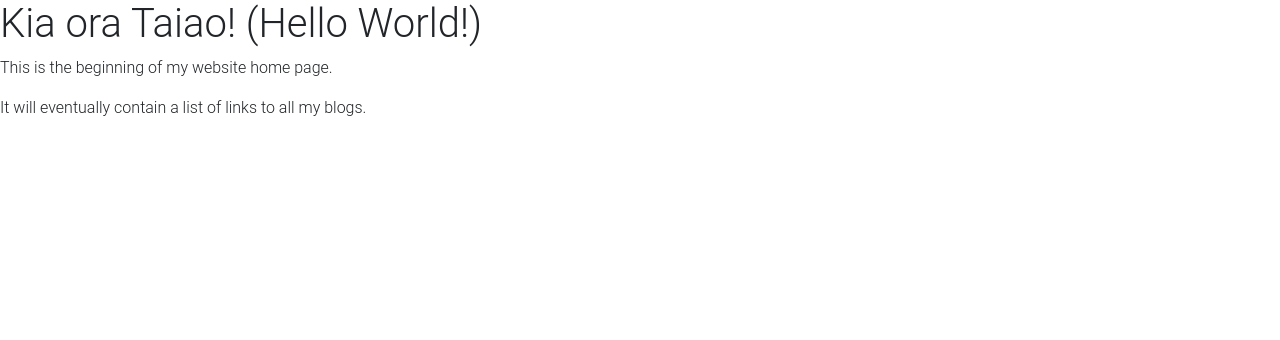
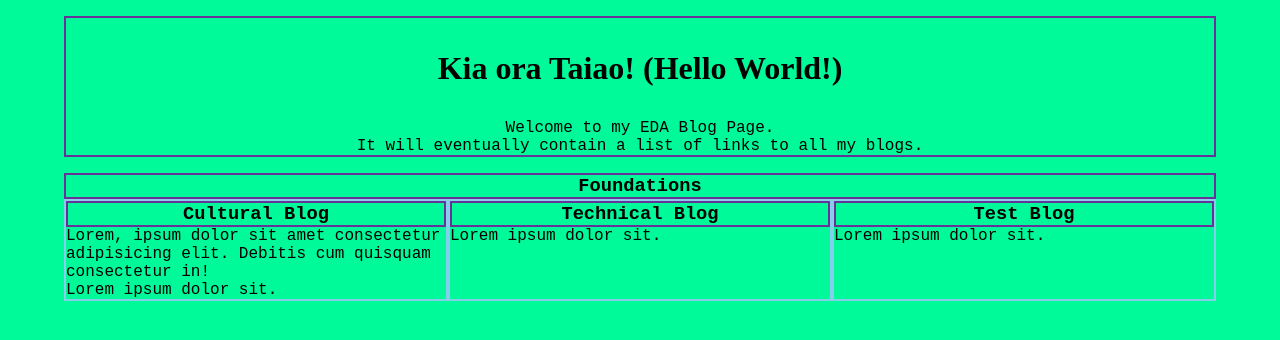
Before and after one commit to mariawenrose/flip-tiles, a plain HTML site: page index.html in a window 1280 px wide. Drawn offline with nearby package versions, Linux system fonts and the light colour scheme; a web font is replaced by a local one.

Commit message:
I don't want to build mwr bootstrap tho.

```diff
--- a/index.html
+++ b/index.html
@@ -3,21 +3,50 @@
   <meta charset="UTF-8">
   <meta name="viewport" content="width=device-width, initial-scale=1.0">
   <meta http-equiv="X-UA-Compatible" content="ie=edge">
-  <link rel="stylesheet" href="https://use.fontawesome.com/releases/v5.8.2/css/all.css">
-<!-- Bootstrap core CSS -->
-<link href="https://cdnjs.cloudflare.com/ajax/libs/twitter-bootstrap/4.3.1/css/bootstrap.min.css" rel="stylesheet">
-<!-- Material Design Bootstrap -->
-<link href="https://cdnjs.cloudflare.com/ajax/libs/mdbootstrap/4.8.2/css/mdb.min.css" rel="stylesheet">
-<!-- Custom CSS -->
-<link rel="stylesheet" href="/style/style.css">
+  <link href="https://fonts.googleapis.com/css?family=DM+Serif+Text&display=swap" rel="stylesheet">
+  <link rel="stylesheet" href="/style/index-style.css">
   <title>My EDA Blog</title>
 </head>
 <body>
+  <div class="container">
+    <div class="section">
+      <div id="header">
+        <div class="header-intro">
+          <h1>Kia ora Taiao! (Hello World!)</h1>
+          <p> Welcome to my EDA Blog Page.</p>
+          <p> It will eventually contain a list of links to all my blogs.</p>
+        </div>
+      </div>
+    </div>
+    <div class="section">
+      <div id="body-content">
+        <h3 class="">Foundations</h3>
+          <div class="row">
+            <div id="cultural-blog" class="col">
+              <h3>Cultural Blog</h3>
+              <div class="cultural-blog-links">
+                <p>Lorem, ipsum dolor sit amet consectetur adipisicing elit. Debitis cum quisquam consectetur in!</p>
+                <p>Lorem ipsum dolor sit.</p>
+              </div>
+            </div>
+            <div id="technical-blog" class="col">
+              <h3>Technical Blog</h3>
+              <div class="technical-blog-links">
+                <p>Lorem ipsum dolor sit.</p>
+              </div>
+            </div>
+            <div id="test-blog" class="col">
+                <h3>Test Blog</h3>
+                <div class="test-blog-links">
+                  <p>Lorem ipsum dolor sit.</p>
+                </div>
+              </div>
+          </div>
 
-  <h1>Kia ora Taiao! (Hello World!)</h1>
-  <p> This is the beginning of my website home page.</p>
-  <p> It will eventually contain a list of links to all my blogs. </p>
 
+      </div>
+    </div>
+  </div>
 
 
 
--- /dev/null
+++ b/style/index-style.css
@@ -0,0 +1,55 @@
+* {
+  padding: 0;
+  margin: 0;
+  box-sizing: 0;
+  background-color: mediumspringgreen;
+  font-family: 'IBM Plex Mono', monospace;
+}
+
+body {
+  display: flex;
+  flex-direction: column;
+  align-items: center;
+}
+
+h1 {
+  margin-top: 2rem;
+  margin-bottom: 2rem;
+  font-family: 'DM Serif Text', serif;
+}
+
+.container {
+  width: 90%;
+  display: flex;
+  flex-direction: column;
+  flex-wrap: wrap;
+  align-items: center;
+}
+
+.section {
+  width: 100%;
+  margin-top: 2vh;
+}
+
+h3,
+.header-intro
+{
+  text-align: center;
+  border: 2px solid rebeccapurple;
+}
+
+.row {
+  display: flex;
+  flex-direction: row;
+  flex-wrap: wrap;
+}
+
+.col {
+  flex: 1;
+  border: 2px solid skyblue;
+  /* padding: 1%; */
+}
+
+#technical-blog {
+  width: 30%;
+}
--- a/style/style.css
+++ b/style/me-page-style.css
@@ -13,12 +13,12 @@ M - CSS
 */
 
 
-.me-body {
+body {
   background: url(/img/background.jpg) no-repeat center center fixed;
   background-size: cover;
 }
 
-.me-container {
+.container {
   display: flex;
   flex-direction: row;
   flex-wrap: wrap;
@@ -27,13 +27,13 @@ M - CSS
   margin-top: 2rem;
 }
 
-.me-heading-wrapper {
+.heading-wrapper {
   width: 100%;
   background-color: red;
   text-align: center;
 }
 
-.me-column-wrapper {
+.column-wrapper {
   width: 100%;
   display: flex;
   flex-direction: row;
@@ -43,7 +43,7 @@ M - CSS
   height: 100%;
 }
 
-.me-column {
+.column {
   background-color: aqua;
   margin: 1%;
   display: flex;
```
Also changed, not shown: me-page.html (+13 -32 lines).
